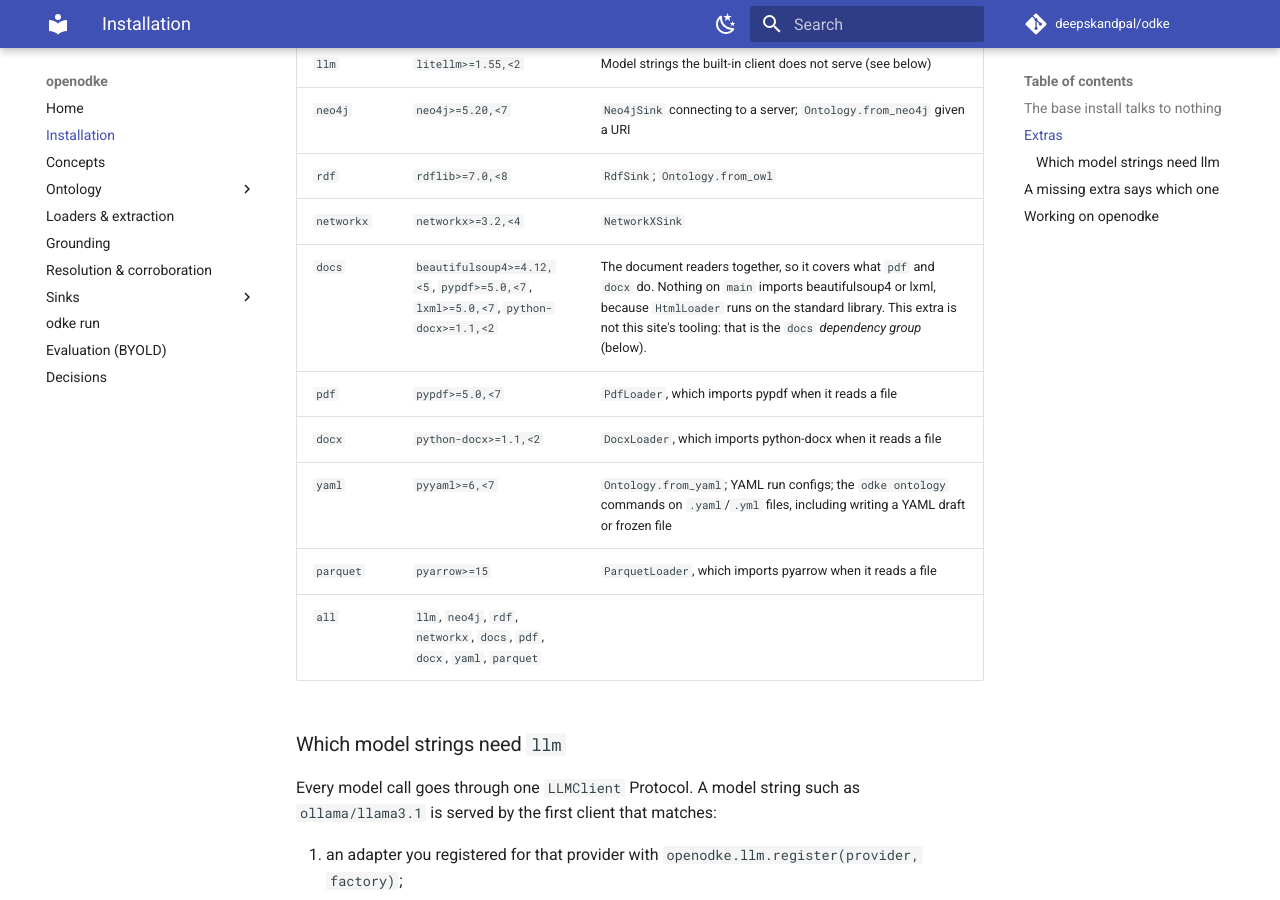
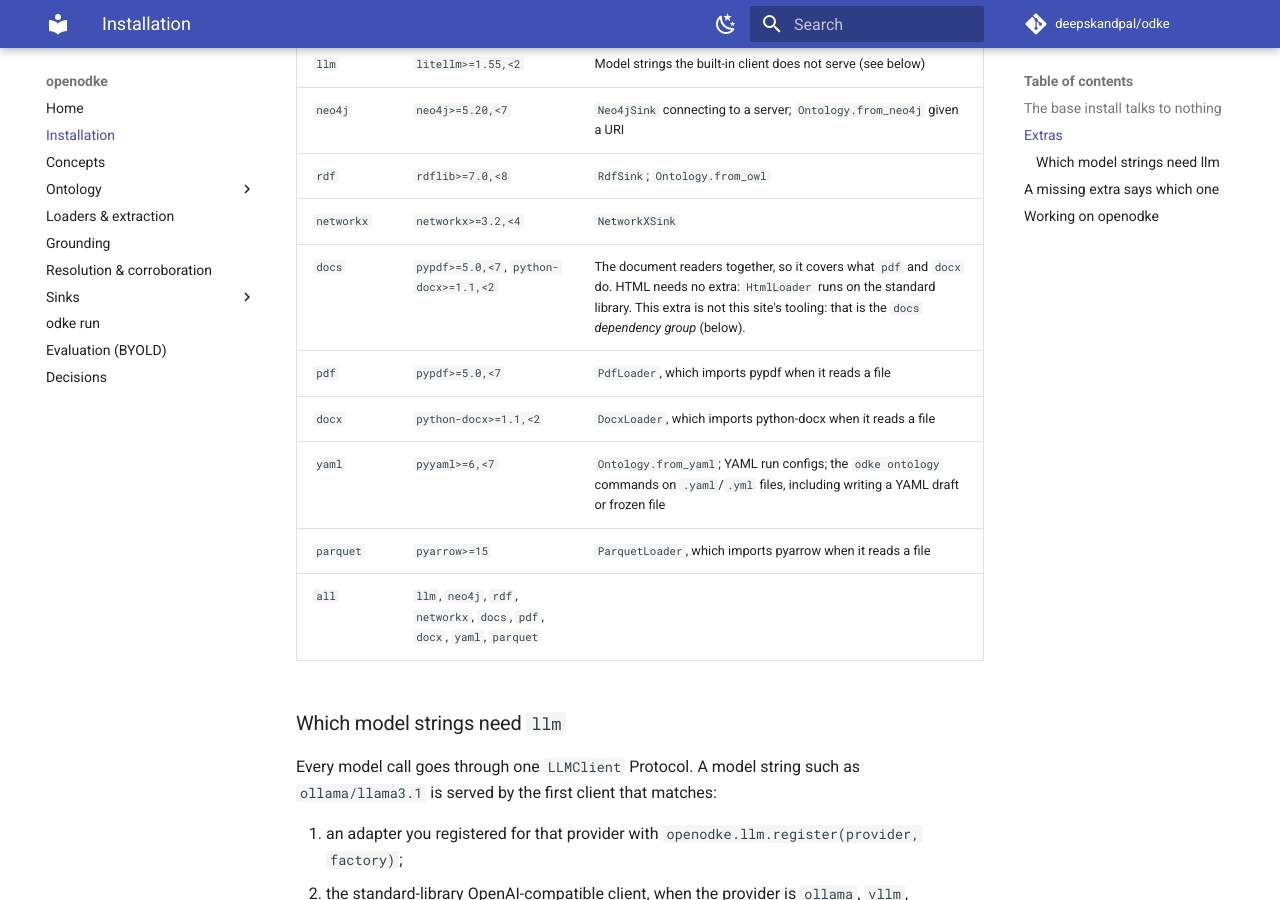
Before and after one commit to deepskandpal/odke, an MkDocs documentation site: the page built from docs/installation.md, in a window 1280 px wide and 900 px high, scrolled down 1223 px. Built offline with MkDocs 1.6.1 and Material for MkDocs 9.7.7, drawn with Linux system fonts in a browser that asks for light colours; comment, search, counter and statistics services are not loaded.

Commit message:
fix: infer's file-type hint; drop unused docs extras
- `odke ontology infer` with no readable documents listed .txt, .md, .csv,
  .tsv, .json, .jsonl and .parquet, and left out .html, .pdf and .docx, which
  DirectoryLoader reads. The hint is now built from the loader's own suffix
  table, so it cannot fall behind again; the test checks every suffix in
  default_loaders() appears.
- The `docs` extra listed beautifulsoup4 and lxml. Nothing under src/ (or
  anywhere in the repository) imports either; HtmlLoader runs on the standard
  library. Both removed, uv.lock regenerated, and the README and installation
  page tables updated.

Co-Authored-By: Claude Opus 5 (1M context) <noreply@anthropic.com>
Claude-Session: https://claude.ai/code/session_01SEuUCnmKejbcVpSooL8wxy

```diff
--- a/docs/installation.md
+++ b/docs/installation.md
@@ -50,7 +50,7 @@ These are the extras `pyproject.toml` declares, exactly:
 | `neo4j` | `neo4j>=5.20,<7` | `Neo4jSink` connecting to a server; `Ontology.from_neo4j` given a URI |
 | `rdf` | `rdflib>=7.0,<8` | `RdfSink`; `Ontology.from_owl` |
 | `networkx` | `networkx>=3.2,<4` | `NetworkXSink` |
-| `docs` | `beautifulsoup4>=4.12,<5`, `pypdf>=5.0,<7`, `lxml>=5.0,<7`, `python-docx>=1.1,<2` | The document readers together, so it covers what `pdf` and `docx` do. Nothing on `main` imports beautifulsoup4 or lxml, because `HtmlLoader` runs on the standard library. This extra is not this site's tooling: that is the `docs` *dependency group* (below). |
+| `docs` | `pypdf>=5.0,<7`, `python-docx>=1.1,<2` | The document readers together, so it covers what `pdf` and `docx` do. HTML needs no extra: `HtmlLoader` runs on the standard library. This extra is not this site's tooling: that is the `docs` *dependency group* (below). |
 | `pdf` | `pypdf>=5.0,<7` | `PdfLoader`, which imports pypdf when it reads a file |
 | `docx` | `python-docx>=1.1,<2` | `DocxLoader`, which imports python-docx when it reads a file |
 | `yaml` | `pyyaml>=6,<7` | `Ontology.from_yaml`; YAML run configs; the `odke ontology` commands on `.yaml`/`.yml` files, including writing a YAML draft or frozen file |
--- a/pyproject.toml
+++ b/pyproject.toml
@@ -40,7 +40,7 @@ neo4j = ["neo4j>=5.20,<7"]
 rdf = ["rdflib>=7.0,<8"]
 networkx = ["networkx>=3.2,<4"]
 # Readers for the "whatever form possible" half of the promise.
-docs = ["beautifulsoup4>=4.12,<5", "pypdf>=5.0,<7", "lxml>=5.0,<7", "python-docx>=1.1,<2"]
+docs = ["pypdf>=5.0,<7", "python-docx>=1.1,<2"]
 # One reader each, for a caller who wants PDFs or Word files without the rest of
 # `[docs]`. Both loaders import their library on first use and name the extra
 # when it is missing; HTML needs neither, it runs on the standard library.
```
Also changed, not shown: CHANGELOG.md (+4 -0 lines), README.md (+1 -1 lines), 3 other files.
